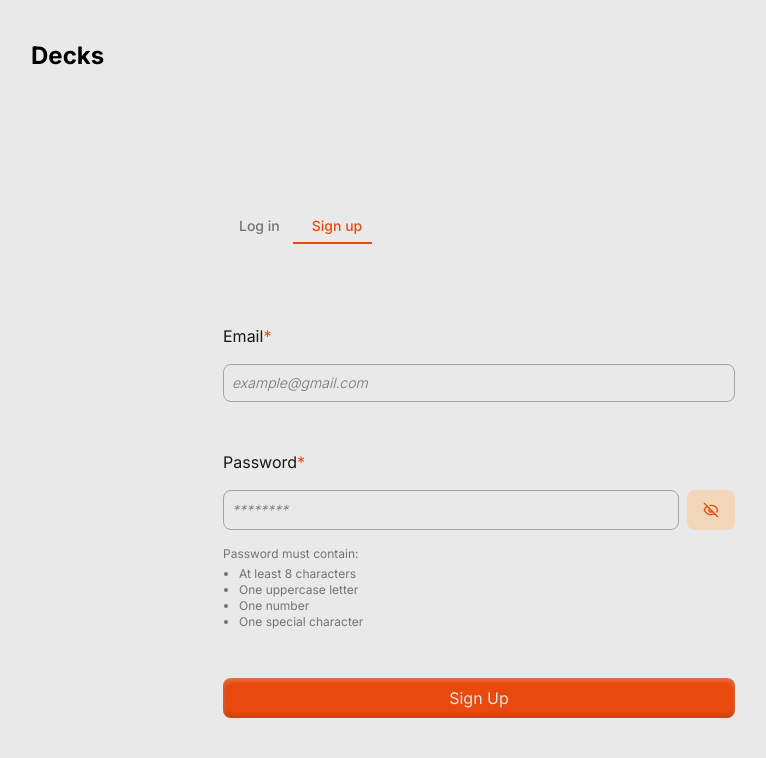
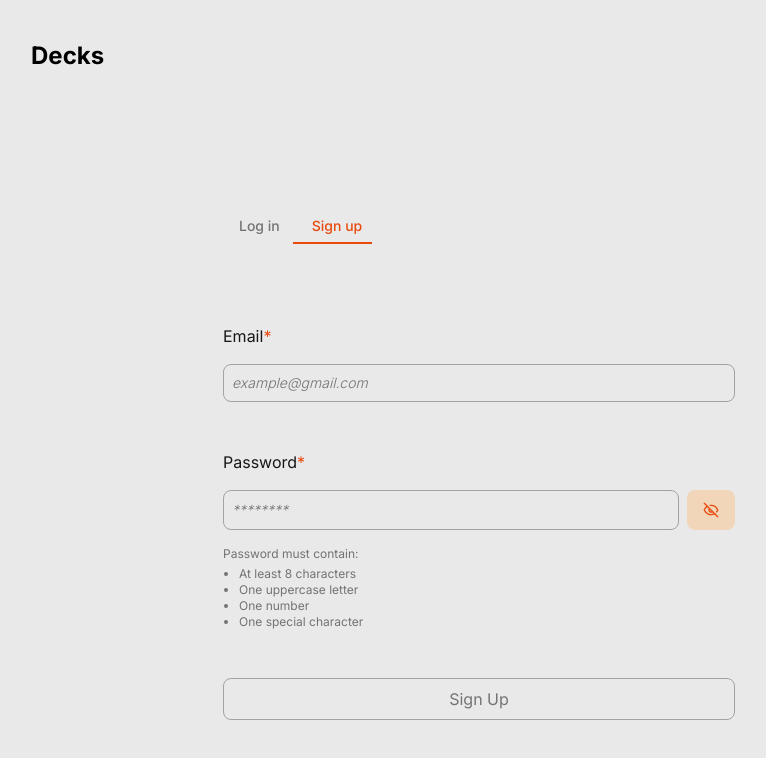
Before and after one commit to cacosat/ed-front, a Next.js app: page /login in a window 1280 px wide. Shown: the top 758 px of the page, without its empty margins (161-927 px from the left). Built offline with nearby package versions, Linux system fonts and the light colour scheme; no server answers.

Commit message:
disabled login/signup buttons when no value

```diff
--- a/app/(auth)/login/page.js
+++ b/app/(auth)/login/page.js
@@ -96,6 +96,7 @@ export default function Login() {
                     <CustomButton
                         type='submit'
                         className={'w-full'}
+                        disabled={!email || !password}
                     >
                         {loading ? (<LoaderCircle size={16} className='animate-spin' />) : ('Log In')}
                     </CustomButton>
@@ -137,6 +138,7 @@ export default function Login() {
                     <CustomButton
                         type='submit'
                         className={'w-full'}
+                        disabled={!email || !password}
                     >
                         {loading ? (<LoaderCircle size={16} className='animate-spin' />) : ('Sign Up')}
                     </CustomButton>
--- a/app/components/CustomButton.jsx
+++ b/app/components/CustomButton.jsx
@@ -8,6 +8,7 @@ export default function CustomButton({
     endIcon,
     className,
     onClick,
+    disabled = false,
     children
 }) {
     const baseClasses = `${className} min-h-[40px] px-4 py-2 gap-2 rounded-lg flex items-center justify-center  transition-all active:scale-[0.97]`;
@@ -18,11 +19,17 @@ export default function CustomButton({
         solid: "bg-button-solid hover:bg-button-solid-hover text-text-primary-dark shadow-[inset_0_2px_5px_rgba(0255,0255,0255,0.3),inset_0_-2px_5px_rgba(0,0,0,0.2)] ",
         link: "text-text-primary-light dark:text-text-primary-dark hover:text-accent dark:hover:text-accent font-medium",
         // Unstyled variants (Ai suggestion):
-        outline: "border border-red-500 text-red-500 hover:bg-red-500 hover:text-white ",
+        outline: "border border-stroke-light-gray dark:border-stroke-dark-gray text-text-secondary-light dark:text-text-secondary-dark active:scale-[1]",
     };
+    const actualVariant = disabled ? 'outline' : variant;
 
     return (
-        <button onClick={onClick} type={type} className={`${baseClasses} ${variantClasses[variant]}`}>
+        <button
+            onClick={onClick}
+            type={type}
+            className={`${baseClasses} ${variantClasses[actualVariant]}`}
+            disabled={disabled}
+        >
             {frontIcon && (
                 <div className="">
                     {frontIcon}
```
